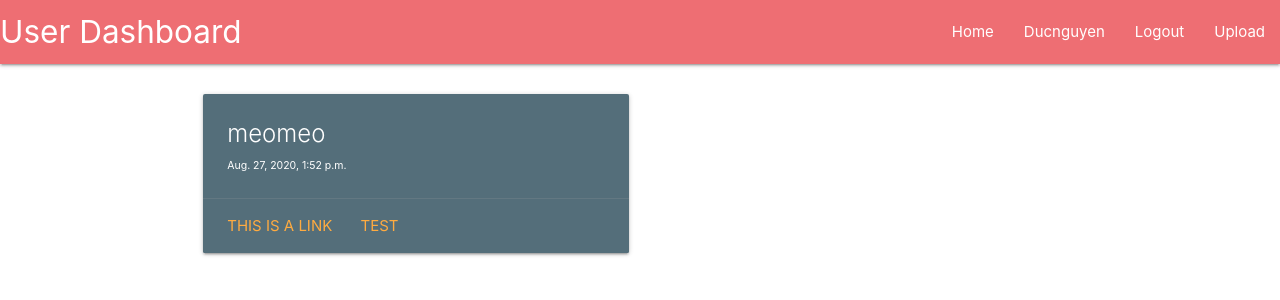
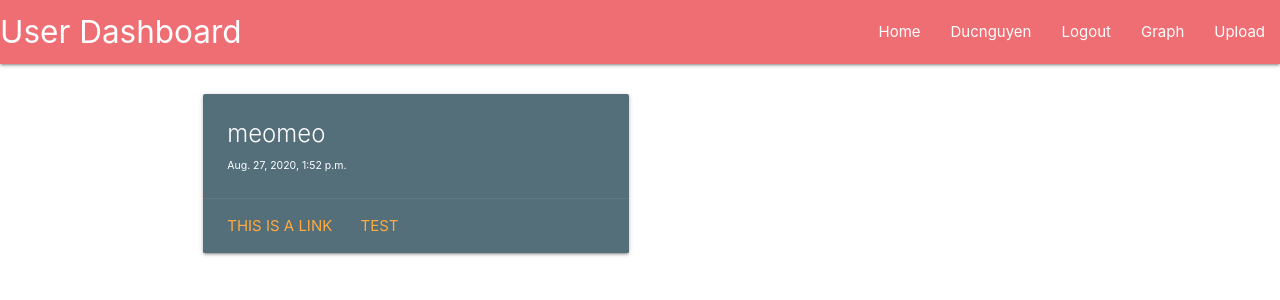
Before and after one commit to jguzaa/CrowdAnalysis, a Django app: page / in a window 1280 px wide. Shown: the top 300 px of the page. Run offline with Django 3.2, Linux system fonts and the light colour scheme; a user stored in the database is signed in; data comes from the database, SQL or seed files in the repository; parts of the project's set-up code (start-up, migrations or seed data) failed here and were passed over.

Commit message:
Update navbar.html
add graph to navbar

```diff
--- a/main/templates/main/includes/navbar.html
+++ b/main/templates/main/includes/navbar.html
@@ -7,6 +7,7 @@
           {% if user.is_authenticated %}
              <li><a href="/account">{{user.username|title}}</a></li>
              <li><a href="/logout">Logout</a></li>
+              <li><a href="/graph">Graph</a></li>
               <li><a href="/videos/upload">Upload</a></li>
           {% else %}
             <li><a href="/register">Register</a></li>
```
